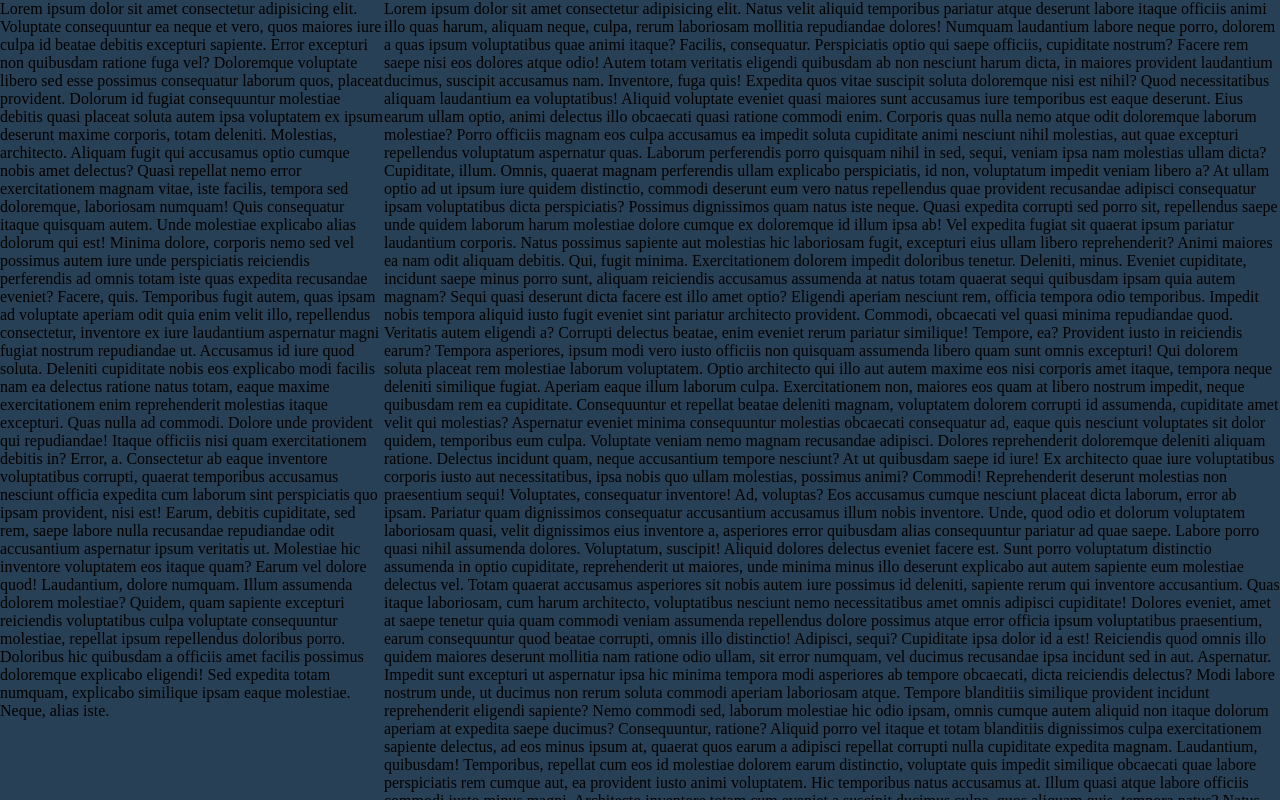
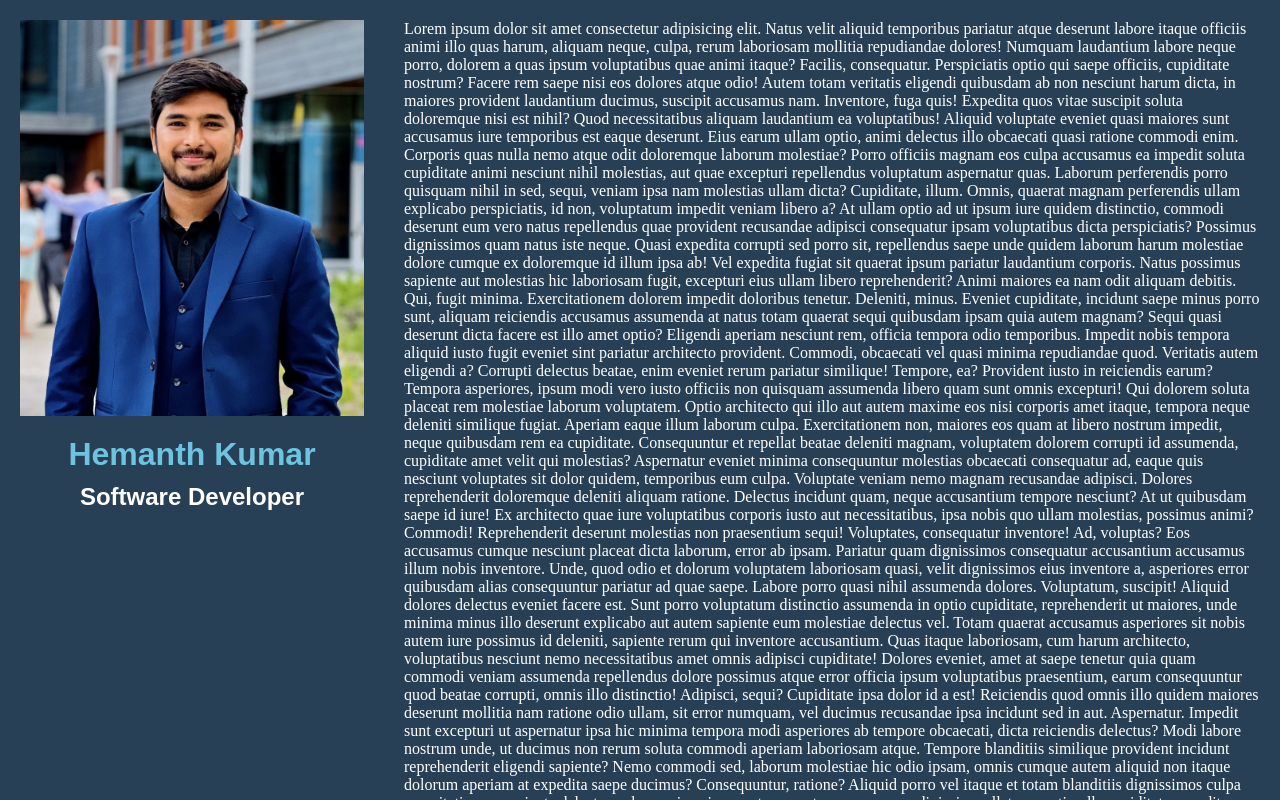
Before and after one commit to Hemanth31999/Portfolio, a plain HTML site: page index.html in a window 1280 px wide. Shown: the top 800 px of the page. Drawn offline with Linux system fonts and the light colour scheme.

Commit message:
left 3 parts

```diff
--- a/index.html
+++ b/index.html
@@ -9,16 +9,16 @@
 </head>
 <body>
     <div class="container">
-        <div class="left">Lorem ipsum dolor sit amet consectetur adipisicing elit. Voluptate consequuntur ea neque et vero, quos maiores iure culpa id beatae debitis excepturi sapiente. Error excepturi non quibusdam ratione fuga vel?
-        Doloremque voluptate libero sed esse possimus consequatur laborum quos, placeat provident. Dolorum id fugiat consequuntur molestiae debitis quasi placeat soluta autem ipsa voluptatem ex ipsum deserunt maxime corporis, totam deleniti.
-        Molestias, architecto. Aliquam fugit qui accusamus optio cumque nobis amet delectus? Quasi repellat nemo error exercitationem magnam vitae, iste facilis, tempora sed doloremque, laboriosam numquam! Quis consequatur itaque quisquam autem.
-        Unde molestiae explicabo alias dolorum qui est! Minima dolore, corporis nemo sed vel possimus autem iure unde perspiciatis reiciendis perferendis ad omnis totam iste quas expedita recusandae eveniet? Facere, quis.
-        Temporibus fugit autem, quas ipsam ad voluptate aperiam odit quia enim velit illo, repellendus consectetur, inventore ex iure laudantium aspernatur magni fugiat nostrum repudiandae ut. Accusamus id iure quod soluta.
-        Deleniti cupiditate nobis eos explicabo modi facilis nam ea delectus ratione natus totam, eaque maxime exercitationem enim reprehenderit molestias itaque excepturi. Quas nulla ad commodi. Dolore unde provident qui repudiandae!
-        Itaque officiis nisi quam exercitationem debitis in? Error, a. Consectetur ab eaque inventore voluptatibus corrupti, quaerat temporibus accusamus nesciunt officia expedita cum laborum sint perspiciatis quo ipsam provident, nisi est!
-        Earum, debitis cupiditate, sed rem, saepe labore nulla recusandae repudiandae odit accusantium aspernatur ipsum veritatis ut. Molestiae hic inventore voluptatem eos itaque quam? Earum vel dolore quod! Laudantium, dolore numquam.
-        Illum assumenda dolorem molestiae? Quidem, quam sapiente excepturi reiciendis voluptatibus culpa voluptate consequuntur molestiae, repellat ipsum repellendus doloribus porro. Doloribus hic quibusdam a officiis amet facilis possimus doloremque explicabo eligendi!
-        Sed expedita totam numquam, explicabo similique ipsam eaque molestiae. Neque, alias iste.</div>
+        <div class="left">
+
+            <div class="inside-left">
+                <img  id="profilephoto" src="/assets/profile.jpeg" alt="Hemanth Profile">
+                <h1 id="name">Hemanth Kumar</h1>
+                <h2 id="Soft">Software Developer</h2>
+                <br>
+                <a class="btn btn-secondary btn-square mx-1" href="#"><i class="fab fa-linkedin-in"></i></a>
+            </div>
+        </div>
         <div class="right">
             Lorem ipsum dolor sit amet consectetur adipisicing elit. Natus velit aliquid temporibus pariatur atque deserunt labore itaque officiis animi illo quas harum, aliquam neque, culpa, rerum laboriosam mollitia repudiandae dolores!
             Numquam laudantium labore neque porro, dolorem a quas ipsum voluptatibus quae animi itaque? Facilis, consequatur. Perspiciatis optio qui saepe officiis, cupiditate nostrum? Facere rem saepe nisi eos dolores atque odio!
--- a/style.css
+++ b/style.css
@@ -1,25 +1,82 @@
-body{
+body {
     background-color: rgb(40, 64, 85);
+    margin: 0;
 }
 
-*{
+* {
     margin: 0;
     padding: 0;
+    box-sizing: border-box;
+}
+
+.container {
+    display: flex;
+}
+
+.left {
+    width: 30%;
+    height: 100vh;
+    position: fixed;
+    overflow-y: auto;
+    background-color: rgb(40, 64, 85);
+    color: rgb(110, 195, 224);
+    z-index: 1; /* Ensure left div is in front */
+}
+
+.right {
+    flex: 1;
+    padding: 20px;
+    box-sizing: border-box;
+    color: white;
+    margin-left: 30%; /* Adjusted margin to avoid overlap */
+}
+
+.inside-left {
+    margin: 20px;
+    text-align: center;
+}
+
+#profilephoto {
+    width: 100%;
+    height: auto;
+    display: block;
+}
+
+#name {
+    margin-top: 20px;
+    text-align: center;
+    font-family: Arial, Helvetica, sans-serif;
 }
 
 
-.container{
-    display: flex;
+.links {
+    text-align: center;
+    margin-top: 20px;
 }
 
-.right{
-    height: 100%;
-    width: 100%;
-    margin-left: 30%;
+#Soft{
+    margin-top: 10px;
+    color: white;
+    font-family: Arial, Helvetica, sans-serif;
 }
 
-.left{
-    width: 30%;
-    height: 100%;
-    position: fixed;
+/* Responsive adjustments */
+@media only screen and (max-width: 768px) {
+    .container {
+        flex-direction: column;
+    }
+
+    .left {
+        position: relative;
+        width: 100%;
+        height: auto;
+        overflow: visible;
+        z-index: initial; /* Reset z-index for smaller screens */
+    }
+
+    .right {
+        flex: 1;
+        width: 100%;
+        margin-left: 0; /* Remove margin on smaller screens */
+    }
 }
```
Also changed, not shown: assets/profile.jpeg (added).
